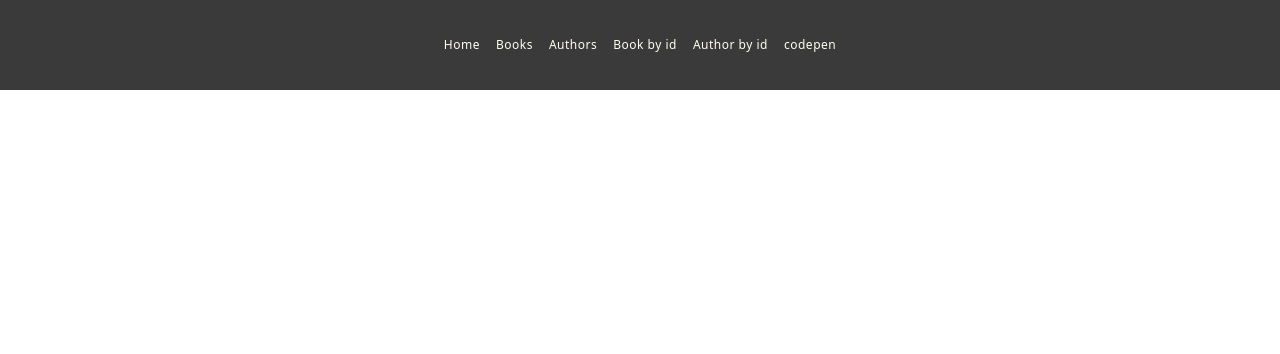
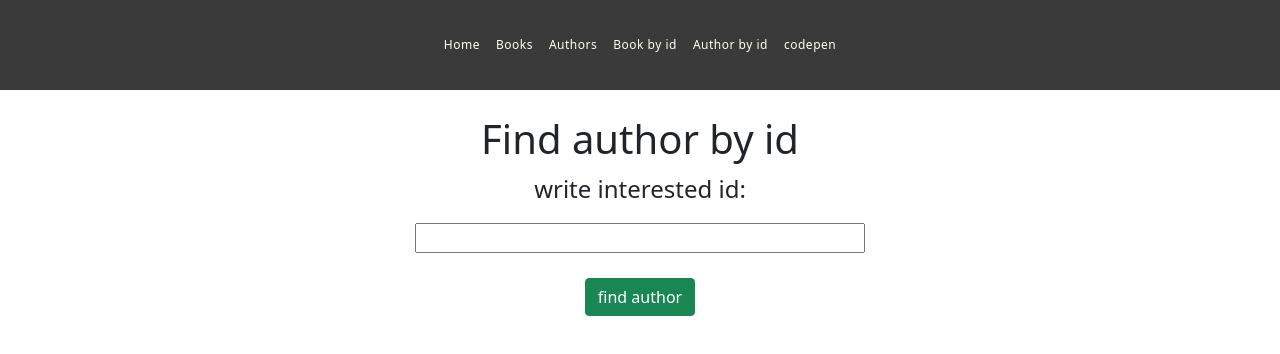
Before and after one commit to sosukii/booksAuthors, a React (Create React App) app in the folder client/: page /authorById in a window 1280 px wide. Shown: the top 354 px of the page. Built offline with nearby package versions, Linux system fonts and the light colour scheme; no server answers.

Commit message:
add find by id

```diff
--- a/client/src/App.js
+++ b/client/src/App.js
@@ -15,6 +15,8 @@ import Authors from './components/Authors'
 import Books from "./components/Books";
 import Navbar from "./components/Navbar";
 import Home from "./components/Home";
+import Book from "./components/Book";
+import Author from "./components/Author";
 
 function App() {
 
@@ -24,11 +26,12 @@ function App() {
       <Router>
         <Navbar />
         <Routes>
-          <Route path="/" exact element={<Home/>} />
-          <Route path="/authors" element={<Authors/>} />
-          <Route path="/books" element={<Books/>} />
+            <Route path="/" exact element={<Home/>} />
+            <Route path="/authors" element={<Authors/>} />
+            <Route path="/books" element={<Books/>} />
+            <Route path="/bookById" element={<Book />} />
+            <Route path="/authorById" element={<Author />} />
         </Routes>
-        {/*<Authors />*/}
 
       </Router>
   );
--- /dev/null
+++ b/client/src/components/Author.js
@@ -0,0 +1,90 @@
+import React, {useState} from "react";
+import {useQuery} from "@apollo/client";
+import {GET_ONE_AUTHOR} from "../query/author";
+import './author.css'
+
+function Author() {
+    const [authorRequestedID, setAuthorRequestedID] = useState('')
+    const [author, setAuthor] = useState([])
+    const [messageAttention, setMessageAttention] = useState('')
+
+    const {data:authorData} = useQuery(GET_ONE_AUTHOR, {
+        variables:{
+            id: authorRequestedID
+        }
+    })
+
+    // useEffect( () => {
+    //     if(!loading && !shouldResetValue){
+    //         console.log('data from server: ', authorsData.getAllAuthors)
+    //         setAuthors(authorsData.getAllAuthors)
+    //     }
+    // }, [authorsData])
+
+    // const addUser = (e) => {
+    //   e.preventDefault()
+    //   newUser({
+    //     variables: {
+    //       input: {
+    //         name, email, password
+    //       }
+    //     }
+    //   }).then(({data}) => {
+    //     console.log(data)
+    //     setName('')
+    //     setEmail('')
+    //     setPassword('')
+    //   })
+    // }
+    // const getAll = e => {
+    //   e.preventDefault()
+    //   refetch()
+    // }
+
+    const findAuthor = () => {
+        authorRequestedID.length < 1
+            ? setMessageAttention('you should write correct id')
+            : setAuthor(authorData.getAuthor)
+    }
+
+    const inputHandler = (e) => {
+        if((e.target.value).length > 0) setMessageAttention('')
+        setAuthorRequestedID(e.target.value)
+    }
+
+    return (
+        <div>
+            <h1 className="main-title-author">Find author by id</h1>
+
+            <div className="block-find-author">
+                <p className="title-input-findAuthorById">write interested id:</p>
+                <input type="text" onInput={(e) => inputHandler(e)} className="input-findById"/>
+                <button onClick={() => findAuthor()} className="btn btn-success btn-findAuthor">find author</button>
+                {<p>{messageAttention}</p>}
+            </div>
+
+            <div className="result-of-searching">
+                {
+                    !author.name
+                        ? ''
+                        : <div className="product">
+                            <span className="author-name">{author.name}</span>
+                            <img className="some-image" src="https://avatars.mds.yandex.net/get-zen_doc/3947075/pub_5f6ceb42730d4120c2905e79_5f6df39afde6297ce38dda35/scale_1200" alt="teacher who reading the book"/>
+                            <ul className="books-list">
+                                {
+                                    author.books.map(book =>
+                                        <li className="one-book">
+                                            {book.title}
+                                        </li>
+                                    )
+                                }
+                            </ul>
+                            <p title="description of the book" className="book-description">"Neque porro quisquam est qui dolorem ipsum quia dolor sit amet, consectetur, adipisci velit..."</p>
+                        </div>
+                }
+            </div>
+        </div>
+    )
+}
+
+export default Author
--- /dev/null
+++ b/client/src/components/Book.js
@@ -0,0 +1,76 @@
+import React, {useState} from "react";
+import {useQuery} from "@apollo/client";
+import {GET_ONE_BOOK} from "../query/book";
+import './book.css'
+
+function Book() {
+    const [bookRequestedID, setBookRequestedID] = useState('')
+    const [book, setBook] = useState('')
+    const [messageAttention, setMessageAttention] = useState('')
+
+    const {data:bookData} = useQuery(GET_ONE_BOOK, {
+        variables:{
+            id: bookRequestedID
+        }
+    })
+
+    const findBook = () => {
+        bookRequestedID.length < 1
+            ? setMessageAttention('you should write correct id')
+            : setBook(bookData.getBook)
+        console.log('book from server: ', bookData.getBook)
+    }
+
+    // const addUser = (e) => {
+    //   e.preventDefault()
+    //   newUser({
+    //     variables: {
+    //       input: {
+    //         name, email, password
+    //       }
+    //     }
+    //   }).then(({data}) => {
+    //     console.log(data)
+    //     setName('')
+    //     setEmail('')
+    //     setPassword('')
+    //   })
+    // }
+    // const getAll = e => {
+    //   e.preventDefault()
+    //   refetch()
+    // }
+
+    const inputHandler = (e) => {
+        if((e.target.value).length > 0) setMessageAttention('')
+        setBookRequestedID(e.target.value)
+    }
+
+    return (
+        <div>
+            <h1 className="main-title-book">Find book by id</h1>
+
+            <div className="block-find-book">
+                <p className="title-input-findBookById" >write interested id:</p>
+                <input type="text" onInput={(e) => inputHandler(e)} className="input-findById"/>
+                <button onClick={() => findBook()} className="btn btn-success btn-findBook">find book</button>
+                {<p>{messageAttention}</p>}
+            </div>
+
+            <div className="result-of-searching">
+                {
+                    !book.title
+                        ? ''
+                        : <div className="product">
+                            <span className="author-name">{book.title}</span>
+                            <img className="some-image" src="https://www.meme-arsenal.com/memes/a2be492e6101f6a9d745be2b731c9305.jpg" alt="example portrait of book author (it is not a real author of this book. Person at photo - Alan Rickman, an English actor)"/>
+                            <p className="author-name" title="name of author who write this book">{book.author.name}</p>
+                            <p title="description of the book" className="book-description">"Neque porro quisquam est qui dolorem ipsum quia dolor sit amet, consectetur, adipisci velit..."</p>
+                        </div>
+                }
+            </div>
+        </div>
+    )
+}
+
+export default Book
--- a/client/src/components/Books.js
+++ b/client/src/components/Books.js
@@ -95,7 +95,7 @@ function Books() {
                                             <p title="title of the book" className="title-book">{book.title}</p>
                                             <img className="some-image" src="https://www.meme-arsenal.com/memes/a2be492e6101f6a9d745be2b731c9305.jpg" alt="example portrait of book author (it is not a real author of this book. Person at photo - Alan Rickman, an English actor)"/>
                                             <p className="author-name" title="name of author who write this book">{book.author.name}</p>
-                                        <p title="description of the book" className="book-description">"Neque porro quisquam est qui dolorem ipsum quia dolor sit amet, consectetur, adipisci velit..."</p>
+                                            <p title="description of the book" className="book-description">"Neque porro quisquam est qui dolorem ipsum quia dolor sit amet, consectetur, adipisci velit..."</p>
                                         </div>
                                     )
 
--- /dev/null
+++ b/client/src/components/author.css
@@ -0,0 +1,28 @@
+.main-title-author{
+    text-align: center;
+margin-top: 25px;
+}
+.title-input-findAuthorById{
+    font-size: 24px;
+}
+
+.btn-findAuthor{
+    margin-top: 25px;
+    margin-bottom: 25px;
+}
+.block-find-author{
+    text-align: center;
+
+}
+.input-findById{
+    display: block;
+    width: 100%;
+    max-width: 450px;
+    text-align: center;
+    margin-left: auto;
+    margin-right: auto;
+}
+.product{
+    margin-left: auto;
+    margin-right: auto;
+}
--- /dev/null
+++ b/client/src/components/book.css
@@ -0,0 +1,14 @@
+.main-title-book{
+    text-align: center;
+    margin-top: 25px;
+}
+.block-find-book{
+    text-align: center;
+}
+.title-input-findBookById{
+    font-size: 24px;
+}
+.btn-findBook{
+    margin-top: 25px;
+    margin-bottom: 25px;
+}
--- a/client/src/query/book.js
+++ b/client/src/query/book.js
@@ -9,9 +9,9 @@ export const GET_ALL_BOOKS = gql(`
 `) // в видосе нет скобочек
 
 export const GET_ONE_BOOK = gql(`
-    query getBook($currentID: String) {
-        getBook(currentID: $currentID) {
-            currentID, title, author
+    query getBook($id: ID) {
+        getBook(id: $id) {
+            currentID, title, author{currentID, name}
         }
     }
 `) // в видосе нет скобочек
```
Also changed, not shown: 2 other files (tests, documents, lock files or other folders).
